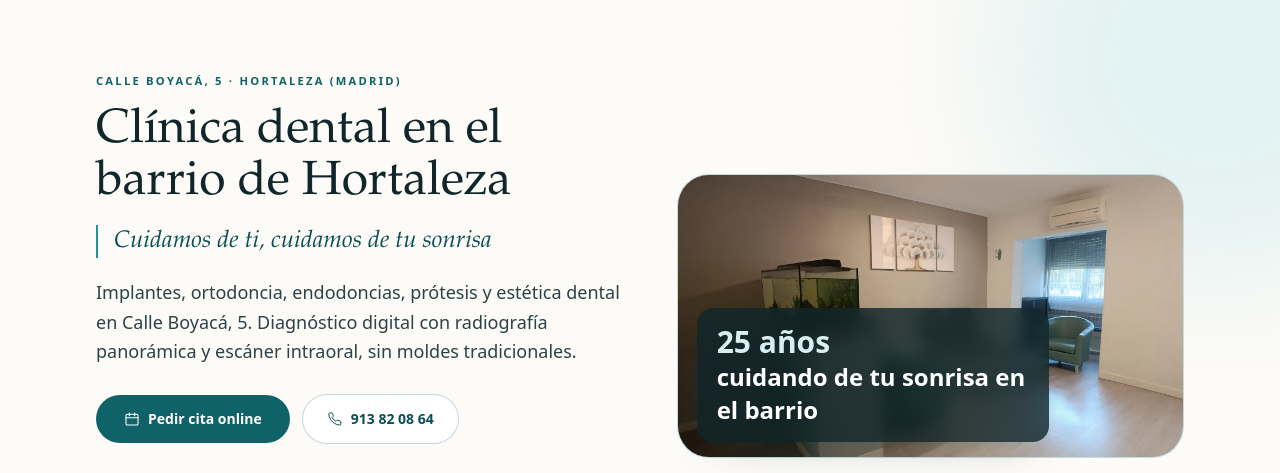
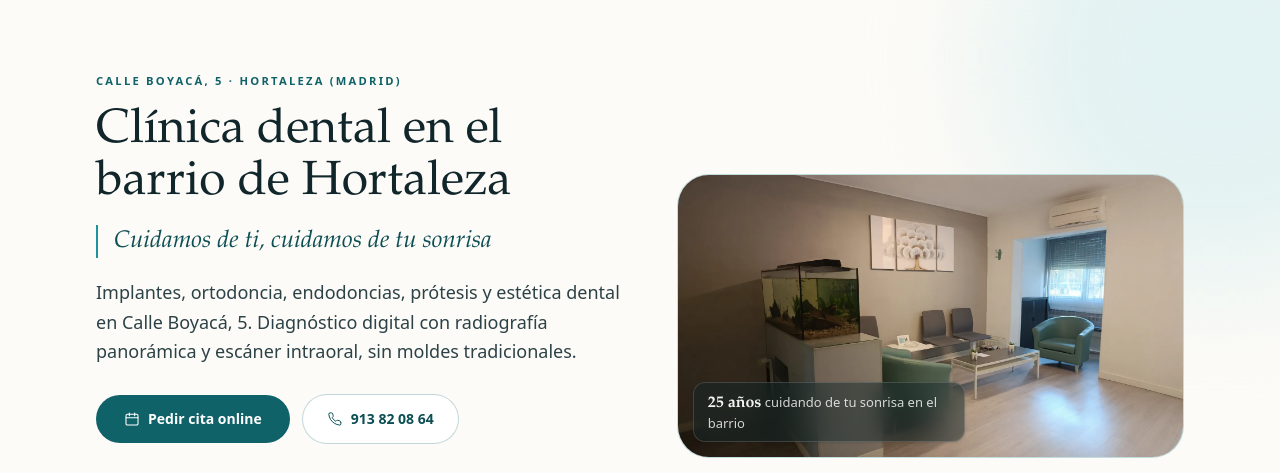
Before and after one commit to isnaranjo/clinica-dental-hortaleza, an Astro site: page / in a window 1280 px wide. Shown: the part 108-581 px from the top of the page. Built offline with nearby package versions, Linux system fonts and the light colour scheme; Astro itself is replaced by a stand-in of ours.

Commit message:
fix(ui): shrink and soften hero image badge overlay typography and opacity

```diff
--- a/src/components/home/Hero.astro
+++ b/src/components/home/Hero.astro
@@ -68,12 +68,11 @@ import GoogleReviewsBadge from '../common/GoogleReviewsBadge.astro';
       </div>
 
       <div
-        class="absolute bottom-4 left-4 right-4 rounded-2xl bg-ink-900/80 px-5 py-4 shadow-[0_18px_40px_-24px_rgba(8,60,64,0.5)] backdrop-blur-sm sm:left-5 sm:right-auto"
-        style="max-width: min(85vw, 22rem)"
+        class="absolute bottom-3 left-3 max-w-[17rem] rounded-xl border border-white/15 bg-ink-900/45 px-3.5 py-2 shadow-sm backdrop-blur-md sm:bottom-4 sm:left-4"
       >
-        <p class="text-xl font-semibold leading-snug text-white sm:text-2xl">
-          <span class="block text-2xl font-bold text-brand-100 sm:text-3xl">25 años</span>
-          cuidando de tu sonrisa en el barrio
+        <p class="font-sans text-xs leading-snug text-white/80 sm:text-[13px]">
+          <span class="font-display text-sm font-semibold text-white/95 sm:text-base">25 años</span>
+          {' '}cuidando de tu sonrisa en el barrio
         </p>
       </div>
     </div>
```
